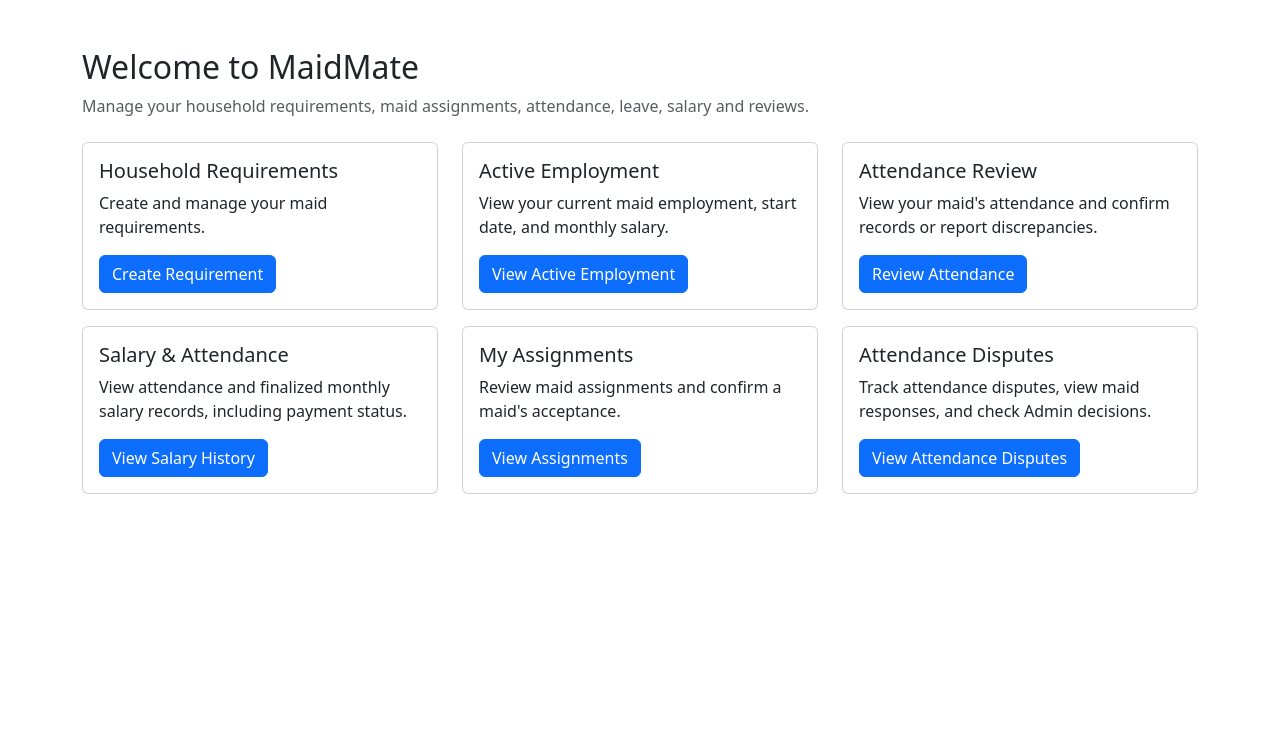
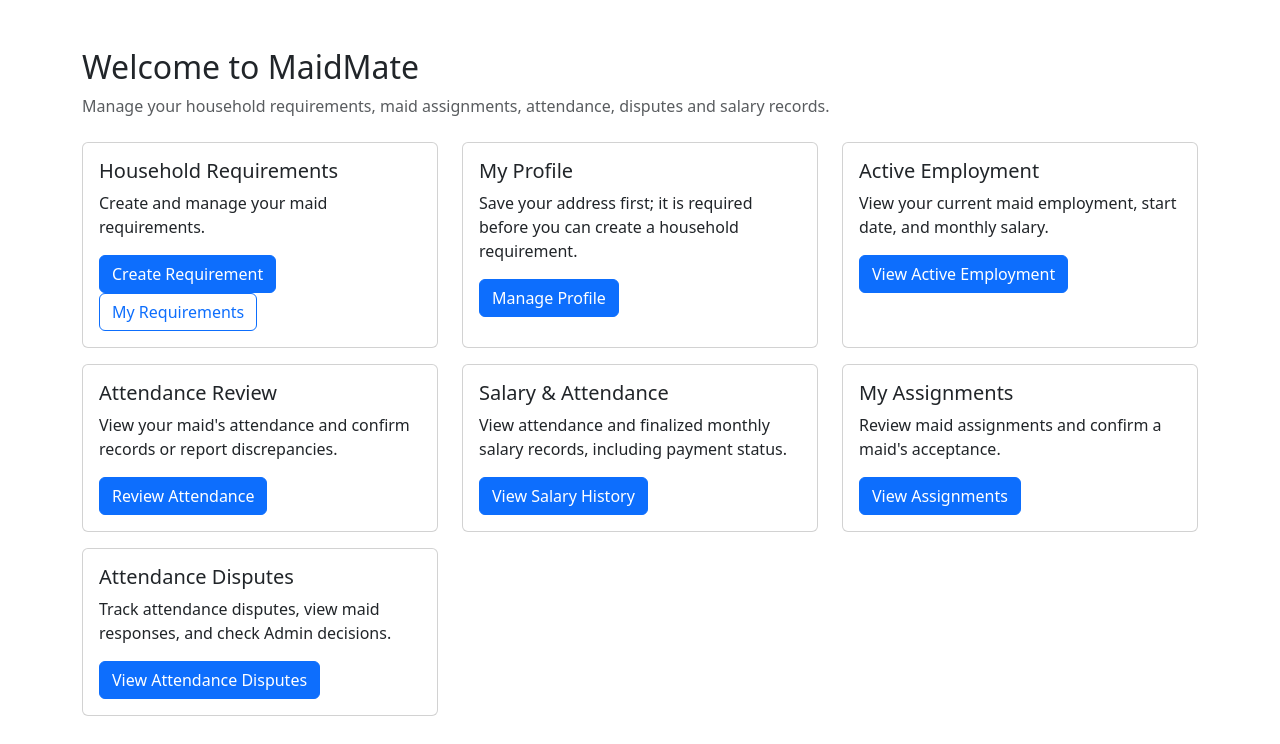
Before and after one commit to shubh110105/sahayika, a Flask app: template app/templates/customer/dashboard.html in a window 1280 px wide. Shown: the part 56-800 px from the top of the page. Run offline with Flask 3, Linux system fonts and the light colour scheme; the template is opened without the code that fills it, so the values that code supplies are empty.

Commit message:
Update customer dashboard to use dynamic app name in title and navbar; enhance profile management section

```diff
--- a/app/templates/customer/dashboard.html
+++ b/app/templates/customer/dashboard.html
@@ -2,7 +2,7 @@
     <meta charset="UTF-8">
     <meta name="viewport" content="width=device-width, initial-scale=1.0">
 
-    <title>MaidMate - Customer Dashboard</title>
+    <title>{{ app_name }} - Customer Dashboard</title>
 
     <link href="https://cdn.jsdelivr.net/npm/bootstrap@5.3.3/dist/css/bootstrap.min.css" rel="stylesheet">
 </head>
@@ -12,7 +12,7 @@
 
 <nav class="navbar navbar-dark bg-primary">
     <div class="container">
-        <span class="navbar-brand">MaidMate</span>
+        <span class="navbar-brand">{{ app_name }}</span>
 
         <div class="d-flex align-items-center gap-3">
             <span class="text-white">Customer Dashboard</span>
@@ -27,11 +27,11 @@
 
 <div class="container mt-5">
 
-    <h2>Welcome to MaidMate</h2>
+    <h2>Welcome to {{ app_name }}</h2>
 
     <p class="text-muted">
         Manage your household requirements, maid assignments,
-        attendance, leave, salary and reviews.
+        attendance, disputes and salary records.
     </p>
 
     <div class="row mt-4">
@@ -45,6 +45,24 @@
 
                     <a href="{{ url_for('requirement.requirement_page') }}" class="btn btn-primary">
                         Create Requirement
+                    </a>
+                    <a href="{{ url_for('requirement.my_requirements_page') }}" class="btn btn-outline-primary">
+                        My Requirements
+                    </a>
+                </div>
+            </div>
+        </div>
+
+        <div class="col-md-4 mb-3">
+            <div class="card h-100">
+                <div class="card-body">
+                    <h5 class="card-title">My Profile</h5>
+                    <p class="card-text">
+                        Save your address first; it is required before you
+                        can create a household requirement.
+                    </p>
+                    <a href="/customer/profile-page" class="btn btn-primary">
+                        Manage Profile
                     </a>
                 </div>
             </div>
```
